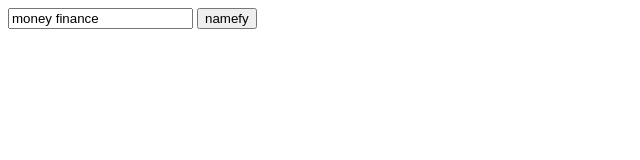
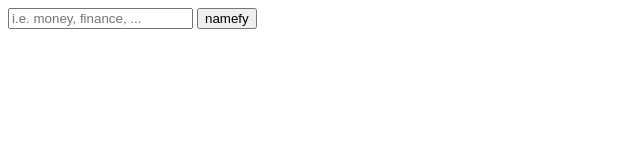
Before and after one commit to merencia/namefy, a plain HTML site: page index.html in a window 1280 px wide. Shown: the full height of the page, 0-640 px from the left. Drawn offline with Linux system fonts and the light colour scheme.

Commit message:
issue-1 Removed default given words and added a plceholder for that field

```diff
--- a/index.html
+++ b/index.html
@@ -5,7 +5,7 @@
   </head>
   <body>
     <form>
-      <input type="text" value="money finance"/>
+      <input type="text" placeholder="i.e. money, finance, ..." />
       <button type="submit">namefy</button>
     </form>
     <ul data-js="names"></ul>
```
